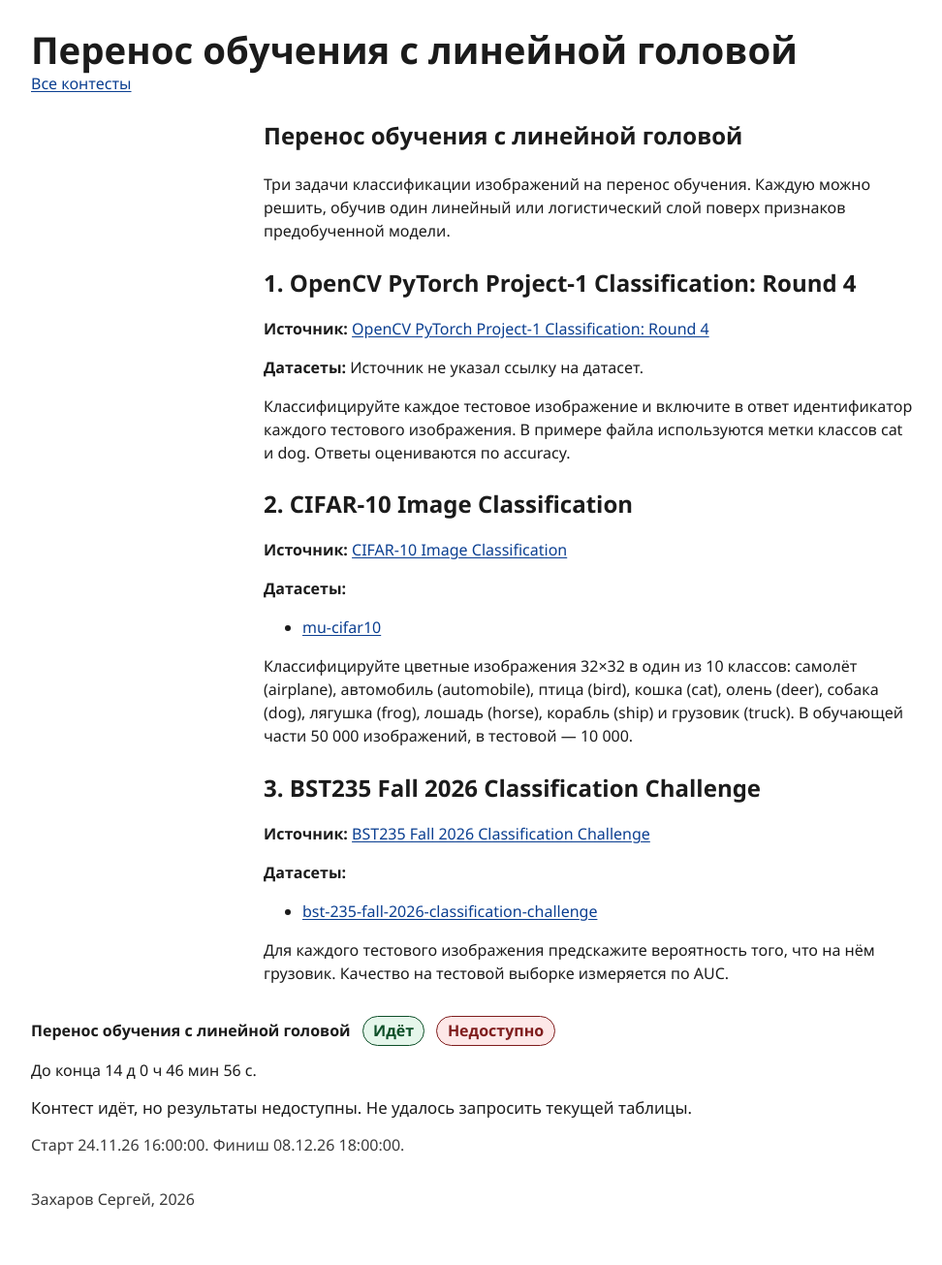
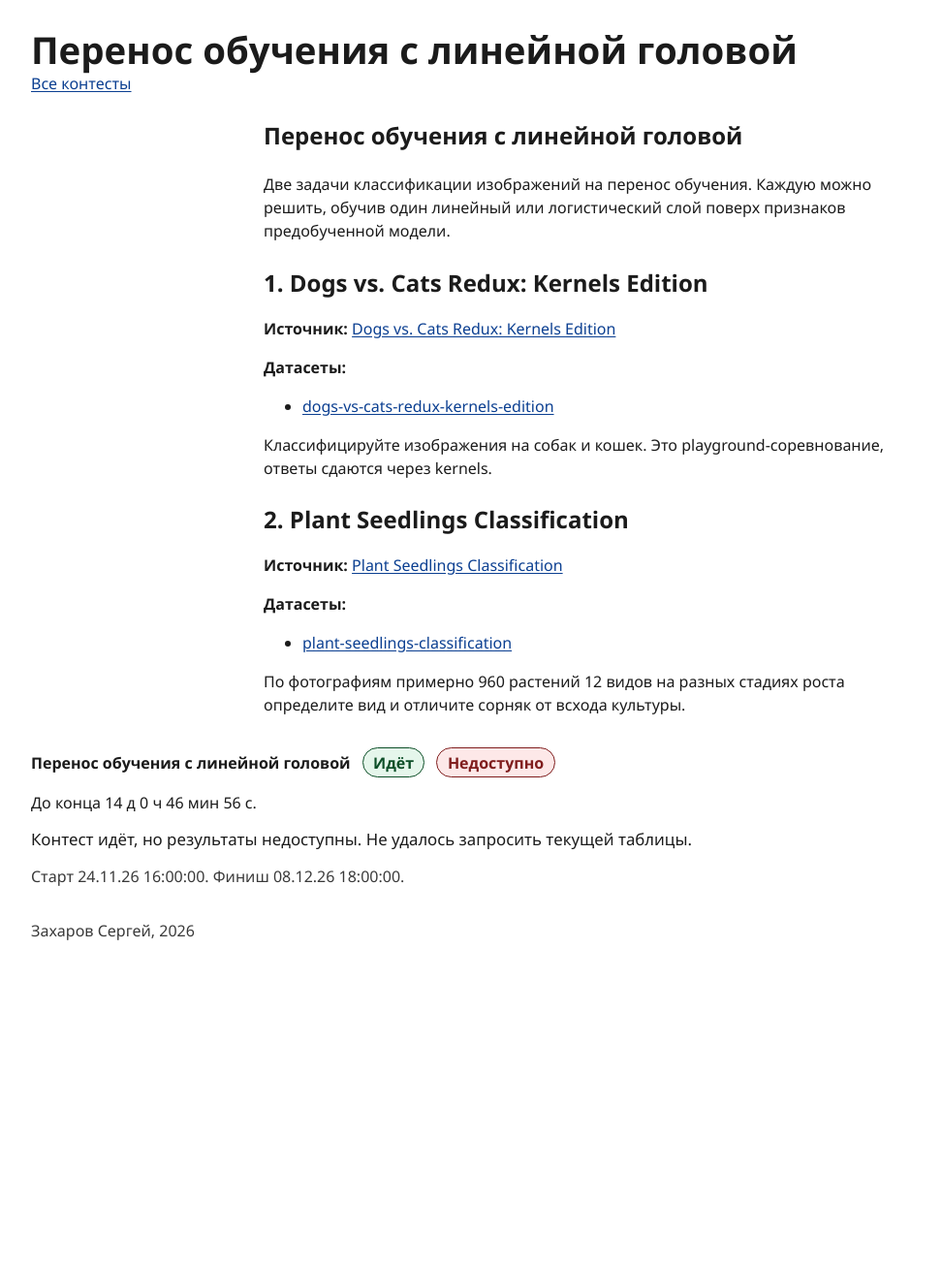
Before and after one commit to SerZak05/SerZak05.github.io, a Jekyll site: the page built from 30kaggle/contests/linear-head-transfer/index.md, in a window 1280 px wide. Shown: the whole page at 97% size, without its empty margins (32-1004 px from the left). Built offline with Jekyll 4.4.1, drawn with Linux system fonts in a browser that asks for light colours; after the commit the page ends 1028 px from its top, so only the background shows below that.

Commit message:
Publish long contest linear-head-transfer

```diff
--- a/30kaggle/contests/linear-head-transfer/index.md
+++ b/30kaggle/contests/linear-head-transfer/index.md
@@ -6,32 +6,24 @@ contest_id: "linear-head-transfer"
 
 # Перенос обучения с линейной головой
 
-Три задачи классификации изображений на перенос обучения. Каждую можно решить, обучив один линейный или логистический слой поверх признаков предобученной модели.
+Две задачи классификации изображений на перенос обучения. Каждую можно решить, обучив один линейный или логистический слой поверх признаков предобученной модели.
 
-## 1. OpenCV PyTorch Project-1 Classification: Round 4
+## 1. Dogs vs. Cats Redux: Kernels Edition
 
-**Источник:** [OpenCV PyTorch Project-1 Classification: Round 4](https://www.kaggle.com/competitions/open-cv-py-torch-project-1-classification-round-4)
-
-**Датасеты:** Источник не указал ссылку на датасет.
-
-Классифицируйте каждое тестовое изображение и включите в ответ идентификатор каждого тестового изображения. В примере файла используются метки классов cat и dog. Ответы оцениваются по accuracy.
-
-## 2. CIFAR-10 Image Classification
-
-**Источник:** [CIFAR-10 Image Classification](https://www.kaggle.com/competitions/mu-cifar10)
+**Источник:** [Dogs vs. Cats Redux: Kernels Edition](https://www.kaggle.com/competitions/dogs-vs-cats-redux-kernels-edition)
 
 **Датасеты:**
 
-- [mu-cifar10](https://www.kaggle.com/competitions/mu-cifar10/data)
+- [dogs-vs-cats-redux-kernels-edition](https://www.kaggle.com/competitions/dogs-vs-cats-redux-kernels-edition/data)
 
-Классифицируйте цветные изображения 32×32 в один из 10 классов: самолёт (airplane), автомобиль (automobile), птица (bird), кошка (cat), олень (deer), собака (dog), лягушка (frog), лошадь (horse), корабль (ship) и грузовик (truck). В обучающей части 50 000 изображений, в тестовой — 10 000.
+Классифицируйте изображения на собак и кошек. Это playground-соревнование, ответы сдаются через kernels.
 
-## 3. BST235 Fall 2026 Classification Challenge
+## 2. Plant Seedlings Classification
 
-**Источник:** [BST235 Fall 2026 Classification Challenge](https://www.kaggle.com/competitions/bst-235-fall-2026-classification-challenge)
+**Источник:** [Plant Seedlings Classification](https://www.kaggle.com/competitions/plant-seedlings-classification)
 
 **Датасеты:**
 
-- [bst-235-fall-2026-classification-challenge](https://www.kaggle.com/competitions/bst-235-fall-2026-classification-challenge/data)
+- [plant-seedlings-classification](https://www.kaggle.com/competitions/plant-seedlings-classification/data)
 
-Для каждого тестового изображения предскажите вероятность того, что на нём грузовик. Качество на тестовой выборке измеряется по AUC.
+По фотографиям примерно 960 растений 12 видов на разных стадиях роста определите вид и отличите сорняк от всхода культуры.
```
